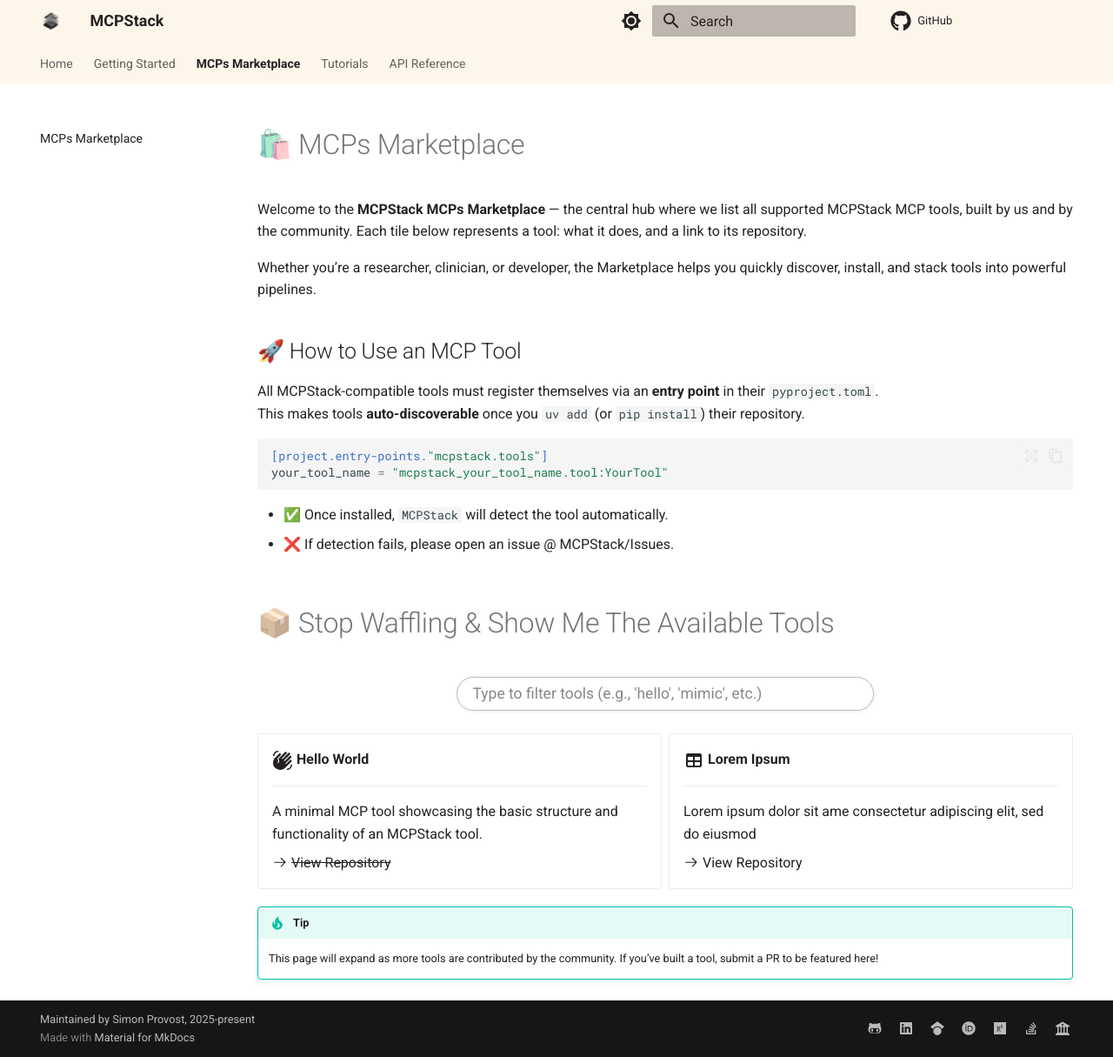
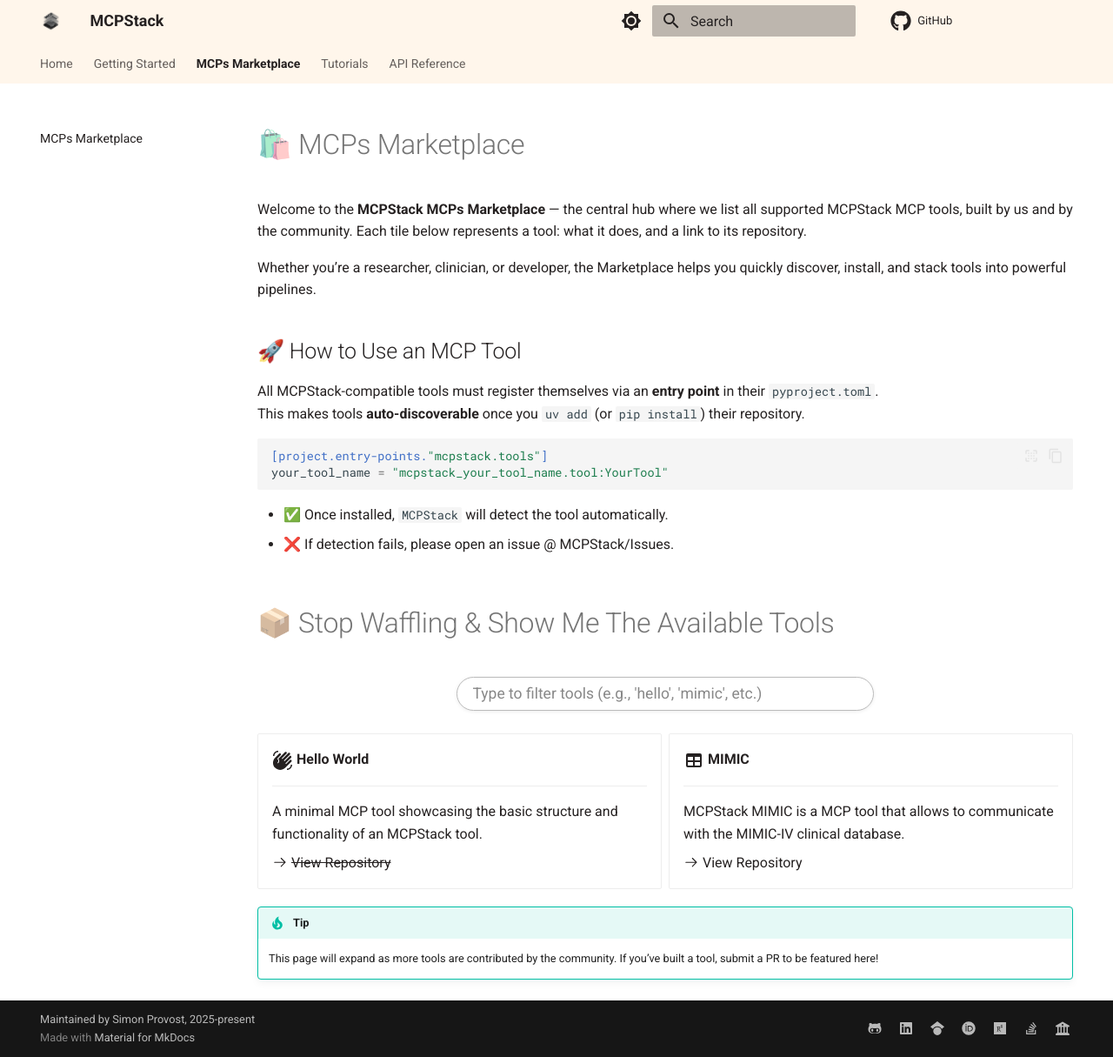
Before and after one commit to MCP-Pipeline/MCPStack, an MkDocs documentation site: the page built from docs/mcp_marketplace.md, in a window 1280 px wide and 1215 px high. Shown: the whole window at 87% size. Built offline with MkDocs 1.6.1 and Material for MkDocs 9.7.7, drawn with Linux system fonts in a browser that asks for light colours; plug-ins that fetch from the network failed and are left out; comment, search, counter and statistics services are not loaded.

Commit message:
refactor(docs): add MIMIC MarketPlace tile

```diff
--- a/docs/mcp_marketplace.md
+++ b/docs/mcp_marketplace.md
@@ -37,15 +37,15 @@
 
     [:octicons-arrow-right-24: ~~View Repository~~](#)
 
--   :material-table:{ .lg .middle } __Lorem Ipsum__
-    {: data-marketplace-card data-filter="lorem ipsum placeholder example demo"}
+-   :material-table:{ .lg .middle } __MIMIC__
+    {: data-marketplace-card data-filter="MIMIC-IV Conversational AI Healthcare Database"}
 
     ---
 
-    Lorem ipsum dolor sit ame consectetur adipiscing elit, sed do eiusmod
+    MCPStack MIMIC is a MCP tool that allows to communicate with the MIMIC-IV clinical database.
 
 
-    [:octicons-arrow-right-24: View Repository](#)
+    [:octicons-arrow-right-24: View Repository](https://github.com/MCP-Pipeline/mcpstack-mimic)
 
 </div>
 
```
Also changed, not shown: README.md (+5 -0 lines).
